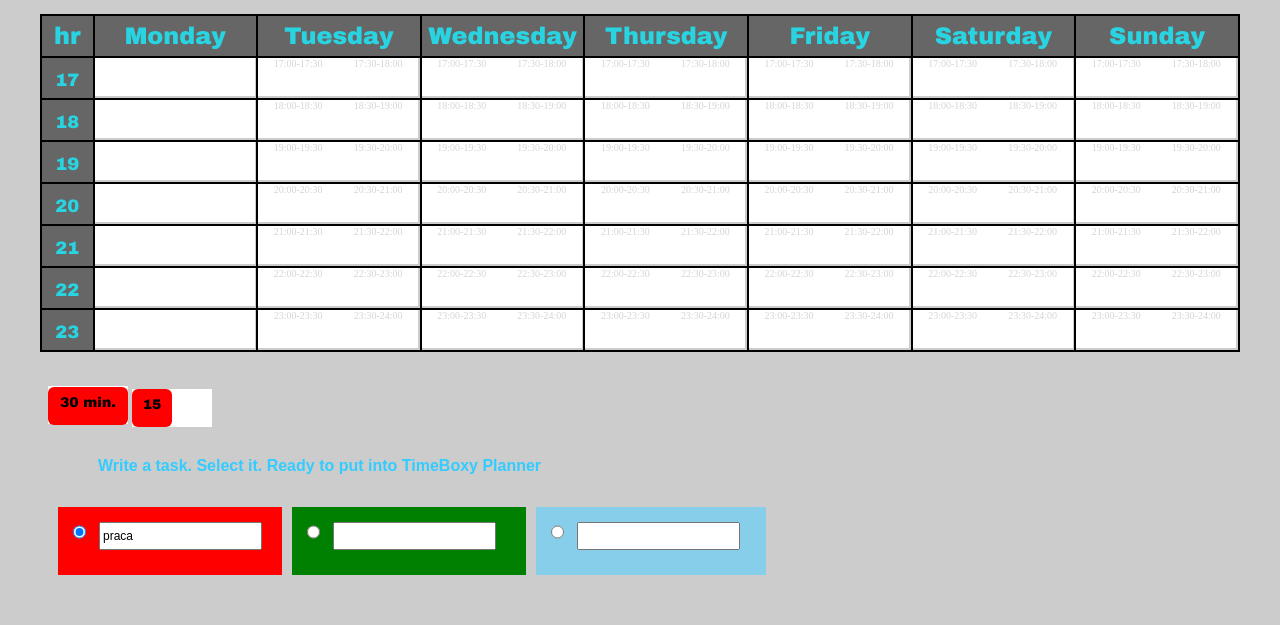
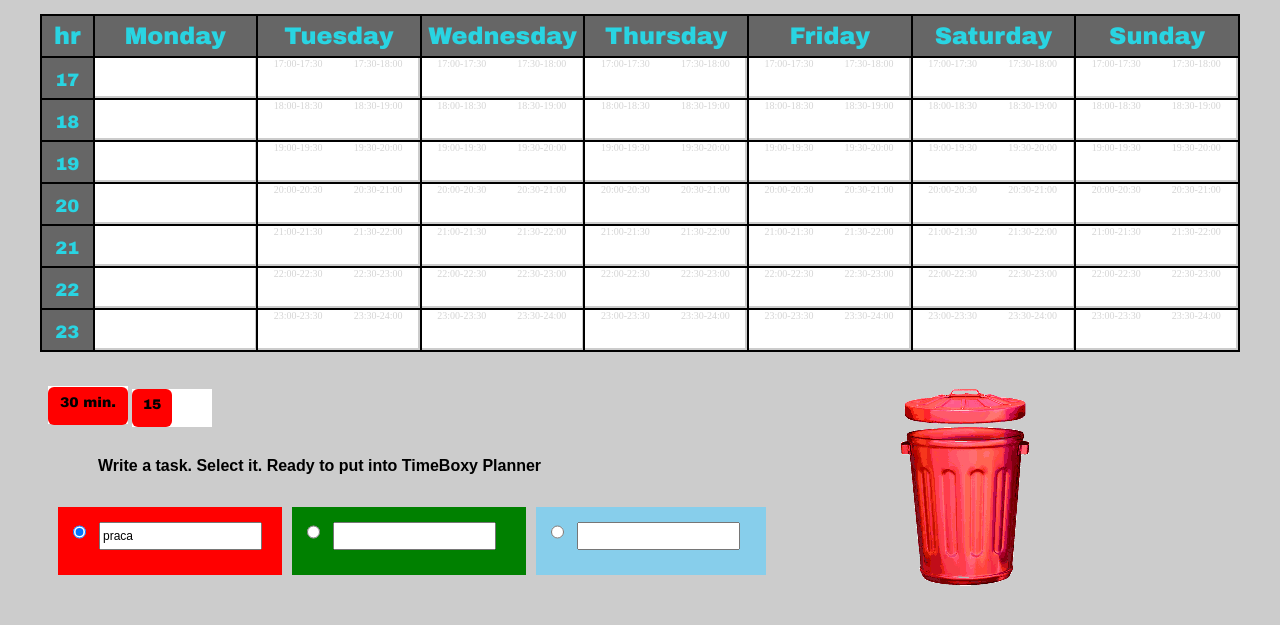
Before and after one commit to Katarzyna-1/TimeBoxy, a plain HTML site: page timetable.html in a window 1280 px wide. Shown: the part 101-726 px from the top of the page. Drawn offline with Linux system fonts and the light colour scheme; no server answers.

Commit message:
Add trash image, lid image and delete zone

```diff
--- a/css/timetable.css
+++ b/css/timetable.css
@@ -31,7 +31,6 @@ h1{
 h4{
 	margin-top: 30px;
 	font-family:Arial, Helvetica, sans-serif;
-	color: #3CF;
 	margin-left: 50px;
 	position relative;
 
@@ -129,6 +128,33 @@ td {
 	 vertical-align: top;
 }
 
+/* Trash Image Delete styles */
+
+.trash-delete {
+position: absolute;
+left: 925px;
+top: 520px;
+height: 200px;
+width: 120px;
+background-color: transparent;
+/* background-color: #666; */
+z-index: 0;
+}
+
+.lid {
+position: absolute;
+left: 900px;
+top: 480px;
+z-index: -1;
+}
+
+.trash {
+position: absolute;
+left: 900px;
+top: 520px;
+z-index: -2;
+}
+
 
 /*  Tutaj zaczynają się style do klocków czasowych*/
 
--- a/timetable.html
+++ b/timetable.html
@@ -637,8 +637,9 @@
   </tr>
 </table>
 </div>
-<p>
-</p>
+<div class="trash-delete"></div>
+<img class= "lid" src="images/lid.png">
+<img class= "trash" src="images/trash.png">
 <p>&nbsp;</p>
 <script src="js/timetable.js"></script>
 </body>
```
Also changed, not shown: images/Trash.jpg (added), images/lid.png (added), images/trash.png (added).
